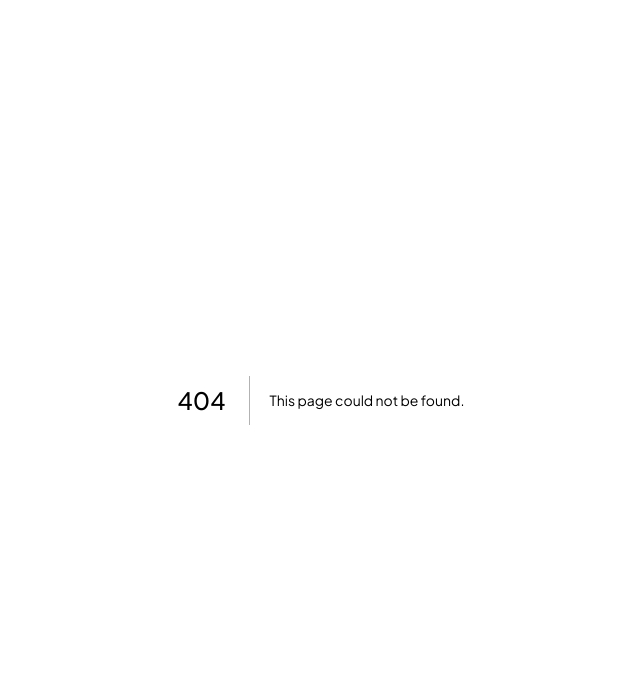
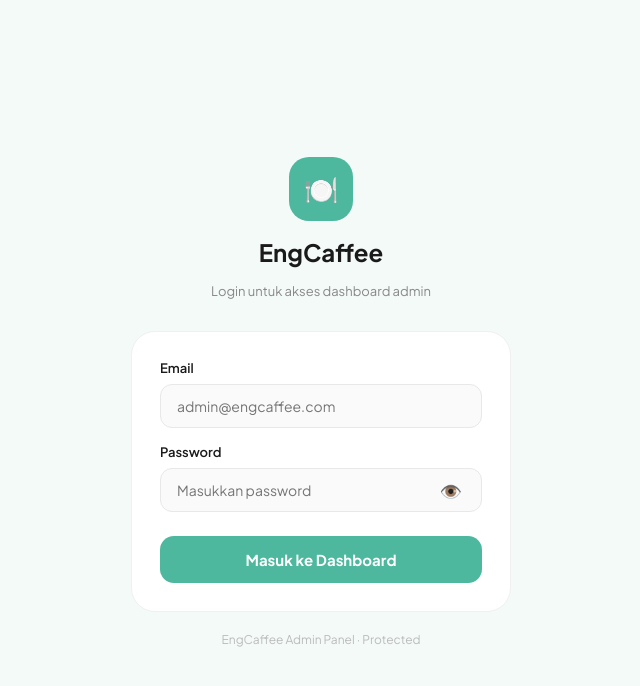
Before and after one commit to lubbenau/engcaffee, a Next.js app: page /admin/login in a window 1280 px wide. Before the commit this address had no page. Shown: the top 686 px of the page, without its empty margins (319-959 px from the left). Built offline with nearby package versions, Linux system fonts and the light colour scheme; no server answers.

Commit message:
Setup sistem login admin dan proteksi middleware

```diff
--- /dev/null
+++ b/app/admin/login/page.js
@@ -0,0 +1,120 @@
+'use client'
+import { useState } from 'react'
+import { useRouter } from 'next/navigation'
+import { signIn } from '@/lib/auth'
+
+export default function LoginPage() {
+  const router = useRouter()
+  const [email, setEmail] = useState('')
+  const [password, setPassword] = useState('')
+  const [loading, setLoading] = useState(false)
+  const [error, setError] = useState('')
+  const [showPassword, setShowPassword] = useState(false)
+
+  async function handleLogin(e) {
+    e.preventDefault()
+    setLoading(true)
+    setError('')
+
+    const { data, error } = await signIn(email, password)
+
+    if (error) {
+      setError('Email atau password salah. Coba lagi.')
+      setLoading(false)
+      return
+    }
+
+    router.push('/admin')
+  }
+
+  return (
+    <div style={{ minHeight: '100vh', background: '#F4FAF8', display: 'flex', alignItems: 'center', justifyContent: 'center', padding: '20px' }}>
+      <div style={{ width: '100%', maxWidth: '380px' }}>
+
+        {/* Logo */}
+        <div style={{ textAlign: 'center', marginBottom: '32px' }}>
+          <div style={{ width: '64px', height: '64px', background: '#4DB89E', borderRadius: '20px', display: 'flex', alignItems: 'center', justifyContent: 'center', margin: '0 auto 16px', fontSize: '28px' }}>
+            🍽️
+          </div>
+          <h1 style={{ fontSize: '24px', fontWeight: '700', color: '#1A1A1A' }}>EngCaffee</h1>
+          <p style={{ fontSize: '13px', color: '#888', marginTop: '4px' }}>Login untuk akses dashboard admin</p>
+        </div>
+
+        {/* Form */}
+        <div style={{ background: '#fff', borderRadius: '24px', padding: '28px', border: '0.5px solid #F0F0F0' }}>
+          <form onSubmit={handleLogin}>
+
+            {/* Email */}
+            <div style={{ marginBottom: '16px' }}>
+              <label style={{ fontSize: '13px', fontWeight: '600', color: '#1A1A1A', display: 'block', marginBottom: '8px' }}>
+                Email
+              </label>
+              <input
+                type="email"
+                value={email}
+                onChange={e => setEmail(e.target.value)}
+                placeholder="admin@engcaffee.com"
+                required
+                style={{
+                  width: '100%', padding: '12px 16px', borderRadius: '12px',
+                  border: '1.5px solid #E8E8E8', fontSize: '14px', color: '#1A1A1A',
+                  outline: 'none', background: '#FAFAFA'
+                }}
+              />
+            </div>
+
+            {/* Password */}
+            <div style={{ marginBottom: '24px' }}>
+              <label style={{ fontSize: '13px', fontWeight: '600', color: '#1A1A1A', display: 'block', marginBottom: '8px' }}>
+                Password
+              </label>
+              <div style={{ position: 'relative' }}>
+                <input
+                  type={showPassword ? 'text' : 'password'}
+                  value={password}
+                  onChange={e => setPassword(e.target.value)}
+                  placeholder="Masukkan password"
+                  required
+                  style={{
+                    width: '100%', padding: '12px 48px 12px 16px', borderRadius: '12px',
+                    border: '1.5px solid #E8E8E8', fontSize: '14px', color: '#1A1A1A',
+                    outline: 'none', background: '#FAFAFA'
+                  }}
+                />
+                <button
+                  type="button"
+                  onClick={() => setShowPassword(!showPassword)}
+                  style={{ position: 'absolute', right: '14px', top: '50%', transform: 'translateY(-50%)', background: 'none', border: 'none', cursor: 'pointer', fontSize: '18px', color: '#BBB' }}>
+                  {showPassword ? '🙈' : '👁️'}
+                </button>
+              </div>
+            </div>
+
+            {/* Error */}
+            {error && (
+              <div style={{ background: '#FFF0F0', border: '0.5px solid #FFB3B3', borderRadius: '12px', padding: '12px', marginBottom: '16px' }}>
+                <p style={{ fontSize: '13px', color: '#CC3333', fontWeight: '600' }}>⚠️ {error}</p>
+              </div>
+            )}
+
+            {/* Submit */}
+            <button
+              type="submit"
+              disabled={loading}
+              style={{
+                width: '100%', background: loading ? '#B2DDD4' : '#4DB89E', color: '#fff',
+                padding: '14px', borderRadius: '14px', border: 'none', cursor: loading ? 'not-allowed' : 'pointer',
+                fontWeight: '700', fontSize: '15px'
+              }}>
+              {loading ? 'Masuk...' : 'Masuk ke Dashboard'}
+            </button>
+          </form>
+        </div>
+
+        <p style={{ textAlign: 'center', fontSize: '12px', color: '#BBB', marginTop: '20px' }}>
+          EngCaffee Admin Panel · Protected
+        </p>
+      </div>
+    </div>
+  )
+}
--- /dev/null
+++ b/lib/auth.js
@@ -0,0 +1,18 @@
+import { supabase } from './supabase'
+
+export async function signIn(email, password) {
+  const { data, error } = await supabase.auth.signInWithPassword({
+    email,
+    password
+  })
+  return { data, error }
+}
+
+export async function signOut() {
+  await supabase.auth.signOut()
+}
+
+export async function getSession() {
+  const { data } = await supabase.auth.getSession()
+  return data.session
+}
--- /dev/null
+++ b/middleware.js
@@ -0,0 +1,25 @@
+import { createMiddlewareClient } from '@supabase/auth-helpers-nextjs'
+import { NextResponse } from 'next/server'
+
+export async function middleware(req) {
+  const res = NextResponse.next()
+  const supabase = createMiddlewareClient({ req, res })
+  const { data: { session } } = await supabase.auth.getSession()
+
+  const isAdminPage = req.nextUrl.pathname.startsWith('/admin')
+  const isLoginPage = req.nextUrl.pathname === '/admin/login'
+
+  if (isAdminPage && !isLoginPage && !session) {
+    return NextResponse.redirect(new URL('/admin/login', req.url))
+  }
+
+  if (isLoginPage && session) {
+    return NextResponse.redirect(new URL('/admin', req.url))
+  }
+
+  return res
+}
+
+export const config = {
+  matcher: ['/admin/:path*']
+}
--- a/package.json
+++ b/package.json
@@ -9,6 +9,7 @@
     "lint": "eslint"
   },
   "dependencies": {
+    "@supabase/auth-helpers-nextjs": "^0.15.0",
     "@supabase/supabase-js": "^2.105.4",
     "lucide-react": "^1.16.0",
     "next": "16.2.6",
```
Also changed, not shown: 1 other file (tests, documents, lock files or other folders).
